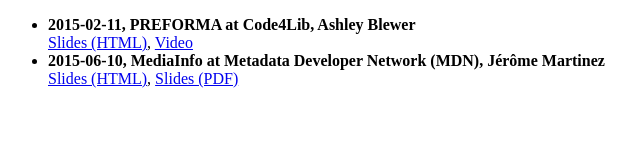
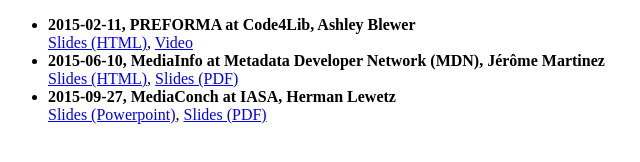
Before and after one commit to MediaArea/MediaArea-Events, a plain HTML site: page index.html in a window 1280 px wide. Shown: the whole page, without its empty margins (0-640 px from the left). Drawn offline with Linux system fonts and the light colour scheme.

Commit message:
2015-09-27_IASA

```diff
--- a/index.html
+++ b/index.html
@@ -17,6 +17,9 @@
     <li><strong>2015-06-10, MediaInfo at Metadata Developer Network (MDN), Jérôme Martinez</strong> <br/>
         <a href="2015-06-10_MDN">Slides (HTML)</a>, <a href="PDF/2015-06-10_MDN.pdf">Slides (PDF)</a>
     </li>
+    <li><strong>2015-09-27, MediaConch at IASA, Herman Lewetz</strong> <br/>
+        <a href="2015-09-27_IASA/2015-09-27_IASA.pptx">Slides (Powerpoint)</a>, <a href="PDF/2015-09-27_IASA.pdf">Slides (PDF)</a>
+    </li>
   </ul>
 
   </body>
```
Also changed, not shown: 2 other files.
